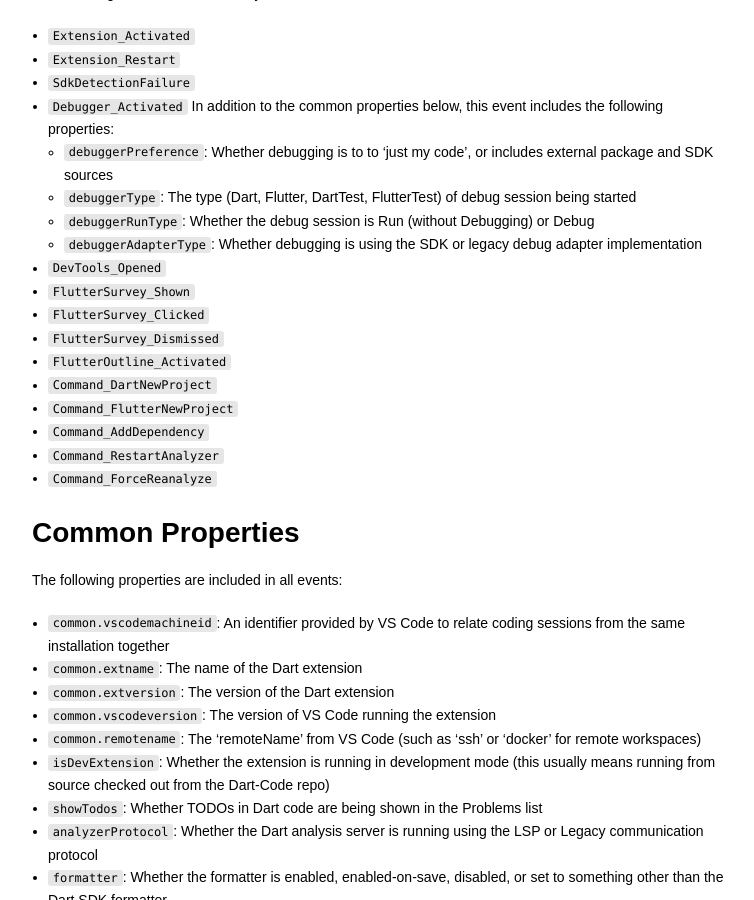
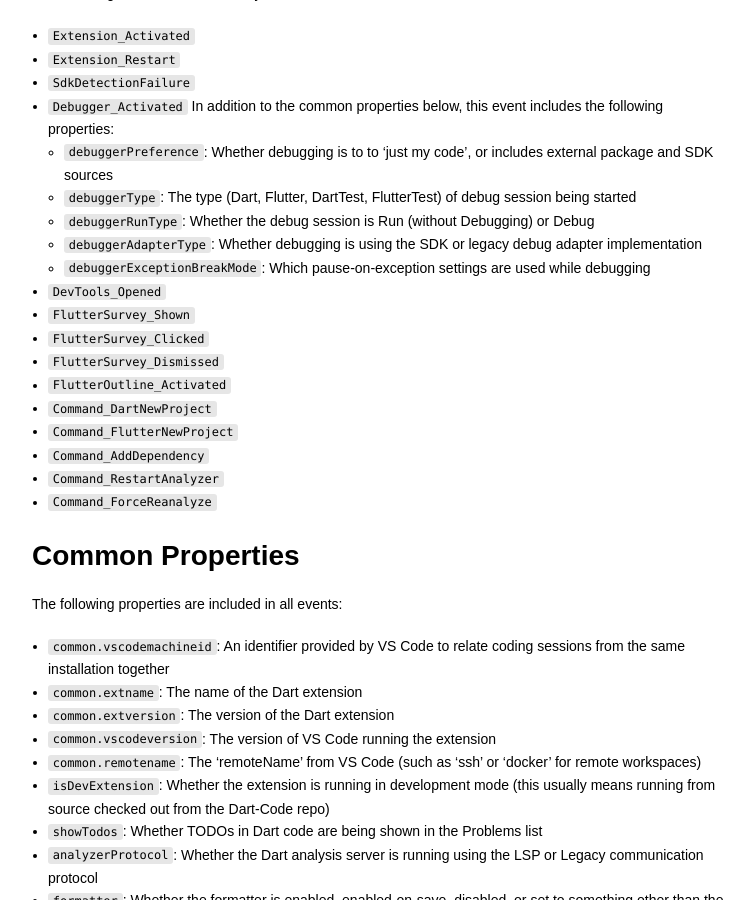
Before and after one commit to Dart-Code/Website, a Jekyll site: the page built from _docs/analytics.md, in a window 1280 px wide and 900 px high, scrolled down 728 px. Shown: the whole window, without its empty margins (328-1082 px from the left). Built offline with Jekyll 4.4.1, drawn with Linux system fonts in a browser that asks for light colours.

Commit message:
Add debuggerExceptionBreakMode

```diff
--- a/_docs/analytics.md
+++ b/_docs/analytics.md
@@ -29,6 +29,7 @@
    - `debuggerType`: The type (Dart, Flutter, DartTest, FlutterTest) of debug session being started
    - `debuggerRunType`: Whether the debug session is Run (without Debugging) or Debug
    - `debuggerAdapterType`: Whether debugging is using the SDK or legacy debug adapter implementation
+   - `debuggerExceptionBreakMode`: Which pause-on-exception settings are used while debugging
 - `DevTools_Opened`
 - `FlutterSurvey_Shown`
 - `FlutterSurvey_Clicked`
```
